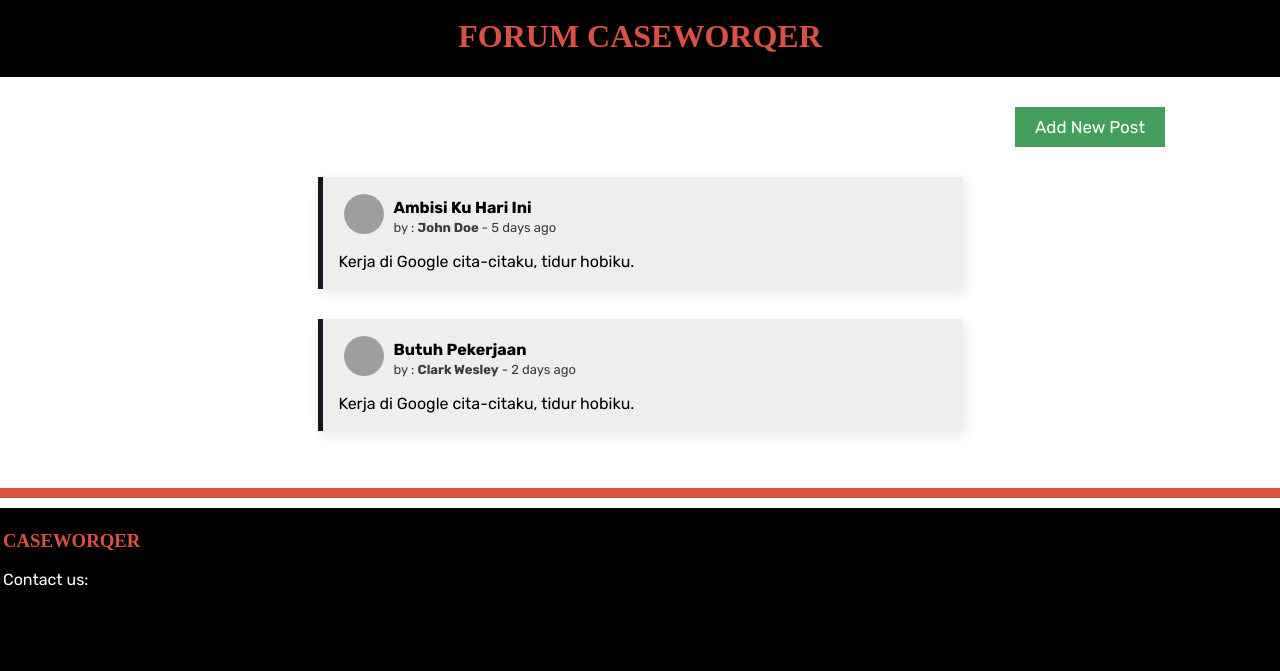
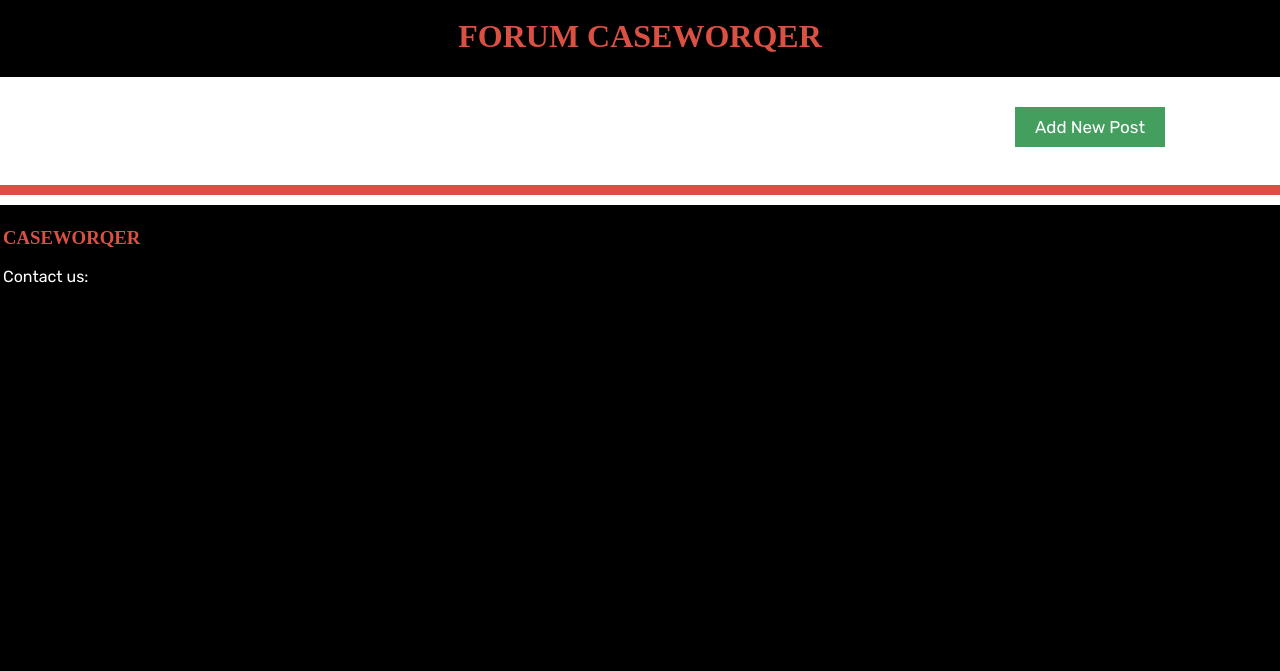
Before and after one commit to alyazharr/caseworqer-web, a Django app: page /forum/ in a window 1280 px wide. Shown: the part 63-734 px from the top of the page. Run offline with Django 3.2, Linux system fonts and the light colour scheme; data that the repository does not hold is empty; some web fonts are replaced; grey boxes are pictures that could not be loaded.

Commit message:
Completing Forum Form - Azhar

```diff
--- a/forum/templates/forum.html
+++ b/forum/templates/forum.html
@@ -48,32 +48,6 @@
 <div style="width: 100%; background: white;" class="content-place">
 
   <a href="add" role="button" class="button-place button-add">Add New Post</a>
-
-  <div class="form-place center">
-    <div class="form-container">
-      <img class="display-pict" src="https://bootdey.com/img/Content/avatar/avatar7.png">
-      <br>
-      <h4 class="break-del">Ambisi Ku Hari Ini</h4>
-      <br><span style="font-size: 13px;opacity:75%;">by : <b>John Doe</b> - 5 days ago</span>
-      <p class="content">
-        Kerja di Google cita-citaku, tidur hobiku.
-      </p>
-    </div>
-  </div>
-
-  <div class="form-place center">
-    <div class="form-container">
-      <img class="display-pict" src="https://bootdey.com/img/Content/avatar/avatar7.png">
-      <br>
-      <h4 class="break-del">Butuh Pekerjaan</h4>
-      <br><span style="font-size: 13px;opacity:75%;">by : <b>Clark Wesley</b> - 2 days ago</span>
-      <p class="content">
-        Kerja di Google cita-citaku, tidur hobiku.
-      </p>
-    </div>
-  </div>
-
-<!-- yang not hard coded -->
   {% if PostContent %}
     {% for post in PostContent %}
       <div class="form-place center">
```
